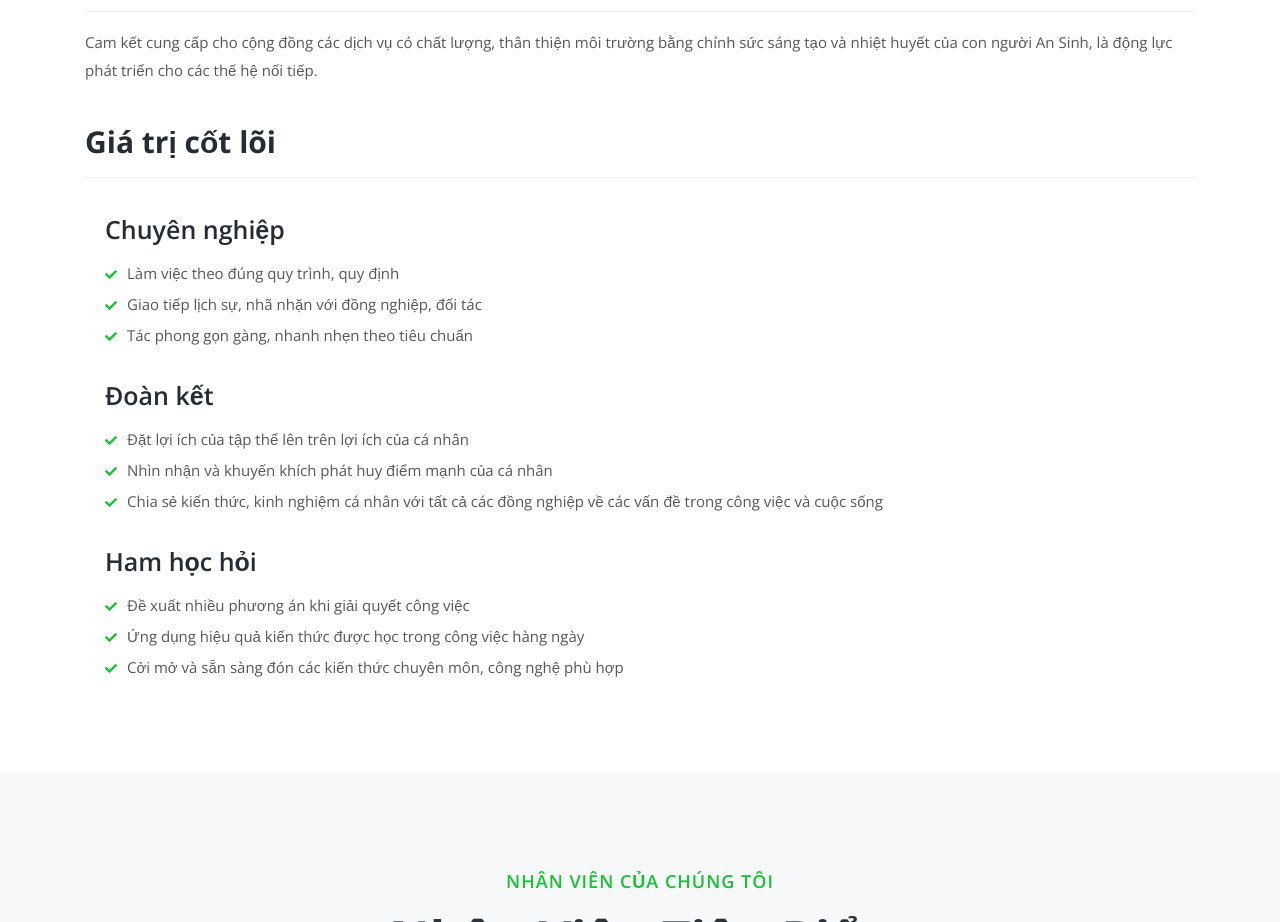
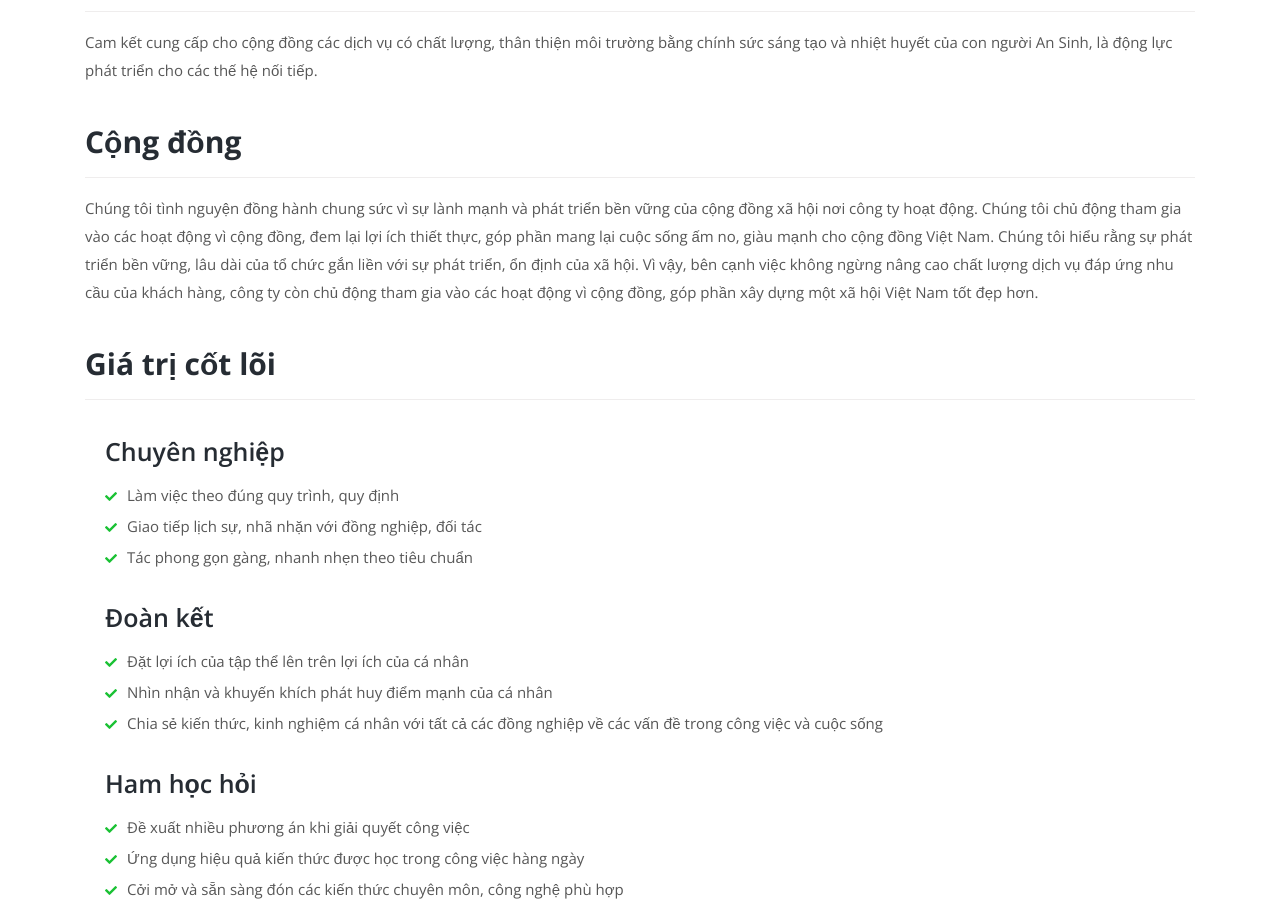
Before and after one commit to ansinhjsc/ansinhjsc.github.io, a plain HTML site: page community.html in a window 1280 px wide. Shown: the part 1440-2362 px from the top of the page. Drawn offline with nearby package versions, Linux system fonts and the light colour scheme.

Commit message:
Update community.html

```diff
--- a/community.html
+++ b/community.html
@@ -256,6 +256,12 @@
                         <h3>Sứ Mệnh</h3>
                         <hr>
                         <p>Cam kết  cung cấp cho cộng đồng các dịch vụ có chất lượng, thân thiện môi trường bằng chính sức sáng tạo và nhiệt huyết của con người An Sinh, là động lực phát triển cho các thế hệ nối tiếp.</p>
+                    </div>
+                    <br/>
+                    <div class="project-details">
+                        <h3>Cộng đồng</h3>
+                        <hr>
+                        <p>Chúng tôi tình nguyện đồng hành chung sức vì sự lành mạnh và phát triển bền vững của cộng đồng xã hội nơi công ty hoạt động. Chúng tôi chủ động tham gia vào các hoạt động vì cộng đồng, đem lại lợi ích thiết thực, góp phần mang lại cuộc sống ấm no, giàu mạnh cho cộng đồng Việt Nam. Chúng tôi hiểu rằng sự phát triển bền vững, lâu dài của tổ chức gắn liền với sự phát triển, ổn định của xã hội. Vì vậy, bên cạnh việc không ngừng nâng cao chất lượng dịch vụ đáp ứng nhu cầu của khách hàng, công ty còn chủ động tham gia vào các hoạt động vì cộng đồng, góp phần xây dựng một xã hội Việt Nam tốt đẹp hơn.</p>
                     </div>
 
                     <!-- <div class="project_info_wrap">
```
